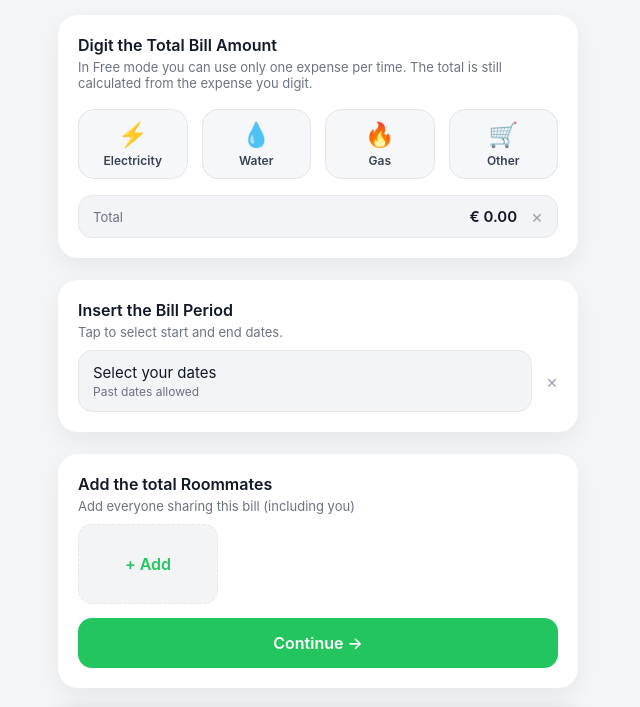
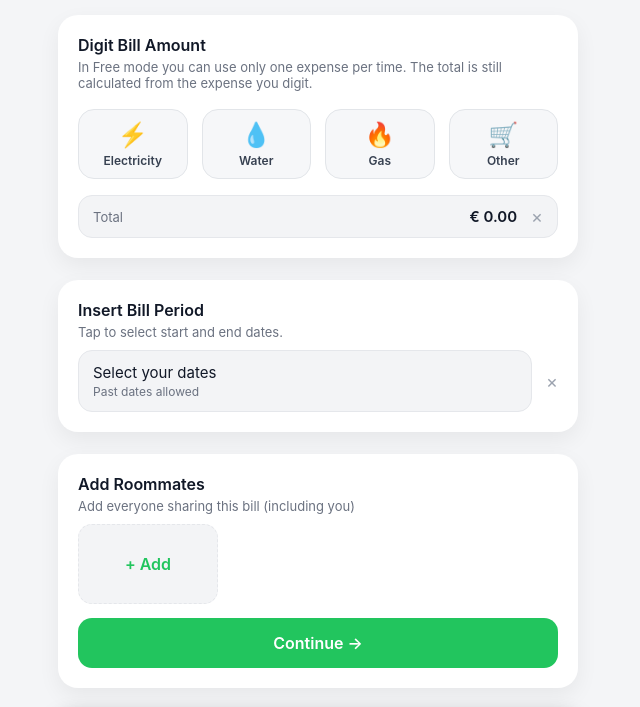
Before and after one commit to forsitmedia/billbydays, a plain HTML site: page index.html in a window 1280 px wide. Shown: the part 79-786 px from the top of the page, without its empty margins (322-962 px from the left). Drawn offline with Linux system fonts and the light colour scheme.

Commit message:
index change in titles

```diff
--- a/index.html
+++ b/index.html
@@ -855,7 +855,7 @@ body.pro-mode .install-hint strong {
 
        <!-- TOTAL + EXPENSES -->
     <section class="card">
-      <div class="label">Digit the Total Bill Amount</div>
+      <div class="label">Digit  Bill Amount</div>
       <div id="totalSub" class="sub">
         In Free mode you can use only one expense. The total is still calculated from the expenses.
       </div>
@@ -878,7 +878,7 @@ body.pro-mode .install-hint strong {
 <!-- BILL PERIOD -->
 <section class="card">
   <div class="label-row">
-    <div class="label">Insert the Bill Period</div>
+    <div class="label">Insert  Bill Period</div>
     <button id="applyToAllBtn" class="small-link-btn" style="display:none;">
       Apply to all
     </button>
@@ -904,7 +904,7 @@ body.pro-mode .install-hint strong {
 
     <!-- ROOMMATES -->
     <section class="card">
-      <div class="label">Add the total Roommates</div>
+      <div class="label">Add   Roommates</div>
       <div class="sub">Add everyone sharing this bill (including you)</div>
 
       <div id="rmGrid" class="rm-grid"></div>
```
